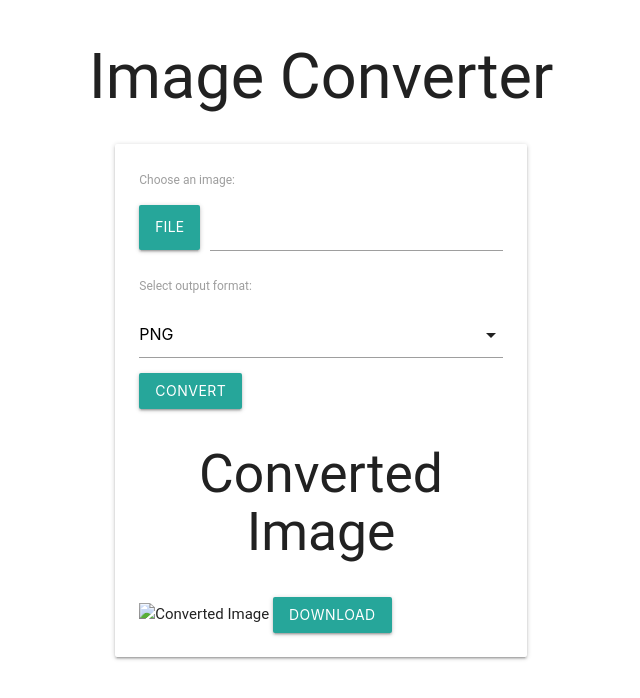
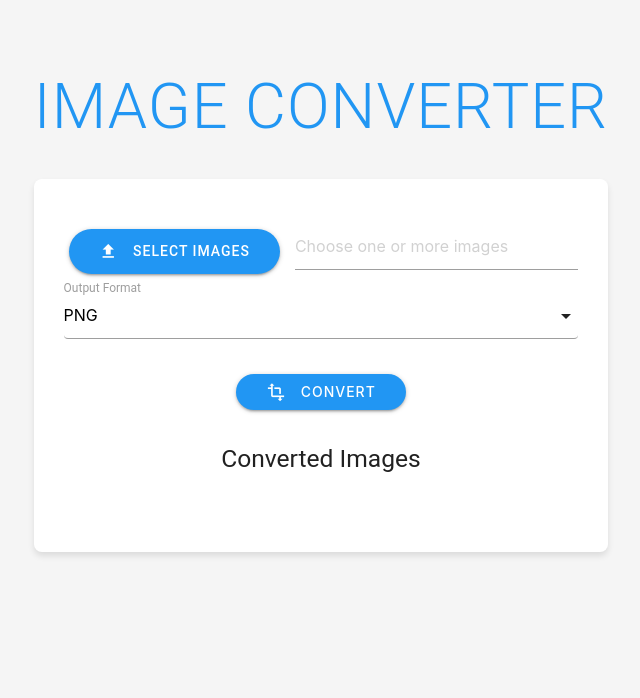
Before and after one commit to himelraju/Image-Converter, a plain HTML site: page index.html in a window 1280 px wide. Shown: the whole page, without its empty margins (319-959 px from the left). Drawn offline with nearby package versions, Linux system fonts and the light colour scheme.

Commit message:
Update index.html

```diff
--- a/index.html
+++ b/index.html
@@ -5,38 +5,170 @@
     <meta name="viewport" content="width=device-width, initial-scale=1.0">
     <title>Image Converter</title>
     <link rel="stylesheet" href="https://cdnjs.cloudflare.com/ajax/libs/materialize/1.0.0/css/materialize.min.css">
+    <link href="https://fonts.googleapis.com/icon?family=Material+Icons" rel="stylesheet">
     <style>
+        :root {
+            --primary-color: #2196f3;
+            --secondary-color: #1e88e5;
+        }
+
         body {
             font-family: 'Roboto', sans-serif;
-            margin: 20px;
+            background-color: #f5f5f5;
+            min-height: 100vh;
         }
 
-        #outputImage {
-            max-width: 100%;
-            margin-top: 20px;
+        .container {
+            padding-top: 2rem;
+            padding-bottom: 2rem;
+        }
+
+        .page-title {
+            color: var(--primary-color);
+            font-weight: 300;
+            margin-bottom: 2rem;
+            text-transform: uppercase;
+            letter-spacing: 1px;
+        }
+
+        .card {
+            border-radius: 8px;
+            box-shadow: 0 4px 6px rgba(0, 0, 0, 0.1);
+            transition: transform 0.3s ease, box-shadow 0.3s ease;
+        }
+
+        .card:hover {
+            transform: translateY(-5px);
+            box-shadow: 0 6px 12px rgba(0, 0, 0, 0.15);
+        }
+
+        .card .card-content {
+            padding: 2rem;
+        }
+
+        .btn {
+            border-radius: 25px;
+            text-transform: uppercase;
+            letter-spacing: 1px;
+            font-weight: 500;
+            padding: 0 2rem;
+            background-color: var(--primary-color);
+            margin: 5px;
+            transition: transform 0.2s ease;
+        }
+
+        .btn:hover {
+            background-color: var(--secondary-color);
+            transform: scale(1.05);
+        }
+
+        .file-field .btn {
+            background-color: var(--primary-color);
+        }
+
+        .file-path-wrapper {
+            padding-left: 10px;
+        }
+
+        .select-wrapper input.select-dropdown {
+            border-radius: 4px;
+        }
+
+        .select-wrapper input.select-dropdown:focus {
+            border-bottom: 1px solid var(--primary-color);
+        }
+
+        #imagesGrid {
+            margin-top: 2rem;
+        }
+
+        #imagesGrid .card {
+            margin: 0.5rem 0;
+        }
+
+        .card-image {
+            padding: 1rem;
+            background-color: #fafafa;
+            border-radius: 8px 8px 0 0;
+        }
+
+        .card-image img {
+            border-radius: 4px;
+            box-shadow: 0 2px 4px rgba(0, 0, 0, 0.1);
+        }
+
+        .card-action {
+            border-top: none !important;
+            padding: 1rem !important;
+        }
+
+        .file-field input[type=file] {
+            position: absolute;
+            top: 0;
+            right: 0;
+            left: 0;
+            bottom: 0;
+            width: 100%;
+            margin: 0;
+            padding: 0;
+            cursor: pointer;
+            opacity: 0;
+        }
+
+        .dropdown-content li > a, .dropdown-content li > span {
+            color: var(--primary-color);
+        }
+
+        #downloadAllBtn {
+            background-color: #4caf50;
+        }
+
+        #downloadAllBtn:hover {
+            background-color: #43a047;
+        }
+
+        .progress-wrapper {
+            display: none;
+            margin: 1rem 0;
+        }
+
+        .progress {
+            background-color: #e3f2fd;
+        }
+
+        .progress .indeterminate {
+            background-color: var(--primary-color);
+        }
+
+        @keyframes fadeIn {
+            from { opacity: 0; transform: translateY(20px); }
+            to { opacity: 1; transform: translateY(0); }
+        }
+
+        .fade-in {
+            animation: fadeIn 0.5s ease forwards;
         }
     </style>
 </head>
 <body>
     <div class="container">
-        <h1 class="center-align">Image Converter</h1>
+        <h1 class="page-title center-align">Image Converter</h1>
 
         <div class="row">
-            <div class="col s12 m6 offset-m3">
-                <div class="card">
+            <div class="col s12 m8 offset-m2">
+                <div class="card fade-in">
                     <div class="card-content">
-                        <label for="imageInput">Choose an image:</label>
                         <div class="file-field input-field">
-                            <div class="btn">
-                                <span>File</span>
-                                <input type="file" id="imageInput" accept="image/*">
+                            <div class="btn waves-effect waves-light">
+                                <i class="material-icons left">file_upload</i>
+                                <span>Select Images</span>
+                                <input type="file" id="imageInput" accept="image/*" multiple>
                             </div>
                             <div class="file-path-wrapper">
-                                <input class="file-path validate" type="text">
+                                <input class="file-path validate" type="text" placeholder="Choose one or more images">
                             </div>
                         </div>
 
-                        <label for="outputFormat">Select output format:</label>
                         <div class="input-field">
                             <select id="outputFormat">
                                 <option value="png">PNG</option>
@@ -56,16 +188,30 @@
                                 <option value="raw">RAW</option>
                                 <option value="tga">TGA</option>
                                 <option value="exr">EXR</option>
-                                <!-- Add more options as needed -->
                             </select>
+                            <label>Output Format</label>
                         </div>
 
-                        <button class="btn waves-effect waves-light" onclick="convertImage()">Convert</button>
+                        <div class="center-align" style="margin-top: 2rem;">
+                            <button class="btn waves-effect waves-light" onclick="convertImage()">
+                                <i class="material-icons left">transform</i>
+                                Convert
+                            </button>
+                            <button id="downloadAllBtn" class="btn waves-effect waves-light" style="display: none;" onclick="downloadAllImages()">
+                                <i class="material-icons left">cloud_download</i>
+                                Download All
+                            </button>
+                        </div>
+
+                        <div class="progress-wrapper">
+                            <div class="progress">
+                                <div class="indeterminate"></div>
+                            </div>
+                        </div>
 
                         <div id="outputImageContainer">
-                            <h2 class="center-align">Converted Image</h2>
-                            <img id="outputImage" alt="Converted Image" class="responsive-img">
-                            <button id="downloadButton" class="btn waves-effect waves-light" onclick="downloadImage()">Download</button>
+                            <h5 class="center-align" style="margin: 2rem 0;">Converted Images</h5>
+                            <div id="imagesGrid" class="row"></div>
                         </div>
                     </div>
                 </div>
@@ -76,52 +222,95 @@
     <script src="https://code.jquery.com/jquery-3.3.1.min.js"></script>
     <script src="https://cdnjs.cloudflare.com/ajax/libs/materialize/1.0.0/js/materialize.min.js"></script>
     <script>
+        let convertedImages = [];
+
         function convertImage() {
             const inputElement = document.getElementById('imageInput');
             const outputFormat = document.getElementById('outputFormat').value;
-            const outputImageElement = document.getElementById('outputImage');
-            const downloadButton = document.getElementById('downloadButton');
+            const imagesGrid = document.getElementById('imagesGrid');
+            const downloadAllBtn = document.getElementById('downloadAllBtn');
+            const progressWrapper = document.querySelector('.progress-wrapper');
+            imagesGrid.innerHTML = '';
+            convertedImages = [];
 
             if (inputElement.files.length > 0) {
-                const inputFile = inputElement.files[0];
+                downloadAllBtn.style.display = 'inline-block';
+            }
+
+            progressWrapper.style.display = 'block';
+
+            Array.from(inputElement.files).forEach((file, index) => {
                 const reader = new FileReader();
-
-                reader.onload = function (e) {
+                reader.onload = function(e) {
                     const image = new Image();
                     image.src = e.target.result;
 
-                    image.onload = function () {
+                    image.onload = function() {
                         const canvas = document.createElement('canvas');
                         const ctx = canvas.getContext('2d');
 
                         canvas.width = image.width;
                         canvas.height = image.height;
-
                         ctx.drawImage(image, 0, 0);
 
                         const convertedImageData = canvas.toDataURL(`image/${outputFormat}`);
-                        outputImageElement.src = convertedImageData;
+                        convertedImages.push({
+                            data: convertedImageData,
+                            index: index + 1
+                        });
 
-                        // Display the download button
-                        downloadButton.style.display = 'inline-block';
+                        // Create image container
+                        const col = document.createElement('div');
+                        col.className = 'col s12 m6 l4';
+
+                        const card = document.createElement('div');
+                        card.className = 'card fade-in';
+
+                        const cardImage = document.createElement('div');
+                        cardImage.className = 'card-image';
+
+                        const img = document.createElement('img');
+                        img.src = convertedImageData;
+                        img.className = 'responsive-img';
+
+                        const cardAction = document.createElement('div');
+                        cardAction.className = 'card-action center-align';
+
+                        const downloadBtn = document.createElement('button');
+                        downloadBtn.className = 'btn waves-effect waves-light';
+                        downloadBtn.textContent = 'Download';
+                        downloadBtn.onclick = function() {
+                            downloadSingleImage(convertedImageData, index + 1);
+                        };
+
+                        cardAction.appendChild(downloadBtn);
+                        cardImage.appendChild(img);
+                        card.appendChild(cardImage);
+                        card.appendChild(cardAction);
+                        col.appendChild(card);
+                        imagesGrid.appendChild(col);
                     };
                 };
+                reader.readAsDataURL(file);
+            });
 
-                reader.readAsDataURL(inputFile);
-            }
+            setTimeout(() => {
+                progressWrapper.style.display = 'none';
+            }, 1000);
         }
 
-        function downloadImage() {
-            const outputImageElement = document.getElementById('outputImage');
-            const downloadButton = document.getElementById('downloadButton');
+        function downloadSingleImage(imageData, index) {
+            const link = document.createElement('a');
+            link.href = imageData;
+            link.download = `converted_image_${index}.${document.getElementById('outputFormat').value}`;
+            link.click();
+        }
 
-            const link = document.createElement('a');
-            link.href = outputImageElement.src;
-            link.download = 'converted_image.' + document.getElementById('outputFormat').value;
-            link.click();
-
-            // Hide the download button after download
-            downloadButton.style.display = 'none';
+        function downloadAllImages() {
+            const outputFormat = document.getElementById('outputFormat').value;
+            convertedImages.forEach(image => {
+                downloadSingleImage(image.data, image.index);
+            });
         }
 
         document.addEventListener('DOMContentLoaded', function() {
```
